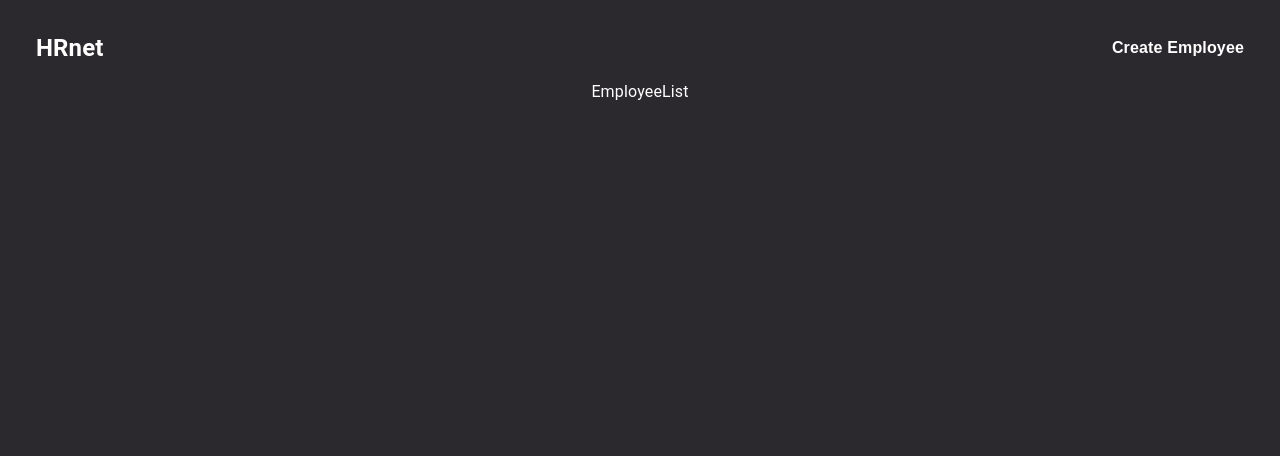
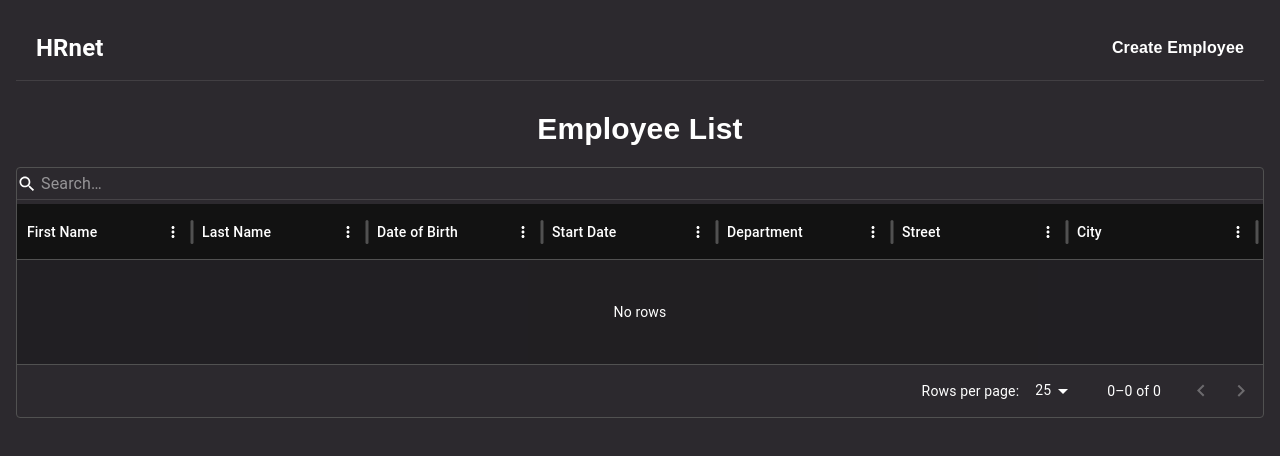
Before and after one commit to JordanB-Dev/HRnet, a React (Vite) app: page /employeelist in a window 1280 px wide. Shown: the top 456 px of the page. Built offline with nearby package versions, Linux system fonts and the light colour scheme.

Commit message:
Add Table Employee List

```diff
--- a/package.json
+++ b/package.json
@@ -14,6 +14,7 @@
     "@emotion/react": "^11.11.4",
     "@emotion/styled": "^11.11.5",
     "@mui/material": "^5.15.17",
+    "@mui/x-data-grid": "^7.4.0",
     "@mui/x-date-pickers": "^6.19.7",
     "@reduxjs/toolkit": "^2.2.4",
     "dayjs": "^1.11.11",
--- a/src/Layout/index.jsx
+++ b/src/Layout/index.jsx
@@ -4,7 +4,7 @@ const Header = () => {
   const location = useLocation()
   return (
     <>
-      <section className="sticky top-0 left-0 right-0 bg-background">
+      <section className="sticky top-0 left-0 z-50 border-b border-cardforeground/10 right-0 bg-background">
         <header className="container mx-auto px-5 flex justify-between py-4 items-center">
           <Link to="/">
             <span className="lg:text-2xl text-lg mr-auto py-2 font-bold md:z-auto z-[99999]">
--- a/src/components/Modal/index.jsx
+++ b/src/components/Modal/index.jsx
@@ -2,11 +2,11 @@ export default function Modal({ open, onClose, children, styleBox, styleBtn }) {
   return (
     <div
       onClick={onClose}
-      className={`fixed inset-0 flex justify-center items-center transition-colors ${open ? 'visible bg-black/10' : 'invisible'}`}
+      className={`fixed inset-0 flex justify-center items-center transition-colors ${open ? 'visible bg-black/10 z-50' : 'invisible'}`}
     >
       <div
         onClick={(e) => e.stopPropagation()}
-        className={`${styleBox}  rounded-xl shadow p-6 transition-all ${open ? 'scale-100 opacity-100' : 'scale-125 opacity-0'}`}
+        className={`${styleBox} rounded-xl shadow p-6 transition-all ${open ? 'scale-100 opacity-100' : 'scale-125 opacity-0'}`}
       >
         <button
           onClick={onClose}
--- a/src/pages/EmployeeList.jsx
+++ b/src/pages/EmployeeList.jsx
@@ -1,7 +1,46 @@
+import { useState } from 'react'
+import { useSelector } from 'react-redux'
+import { DataGrid, GridToolbarQuickFilter } from '@mui/x-data-grid'
+
 export default function EmployeeList() {
+  const employees = useSelector((state) => state.employees.employees)
+
+  const columns = [
+    { field: 'firstName', headerName: 'First Name', width: 175 },
+    { field: 'lastName', headerName: 'Last Name', width: 175 },
+    { field: 'dateOfBirth', headerName: 'Date of Birth', width: 175 },
+    { field: 'startDate', headerName: 'Start Date', width: 175 },
+    { field: 'department', headerName: 'Department', width: 175 },
+    { field: 'street', headerName: 'Street', width: 175 },
+    { field: 'city', headerName: 'City', width: 190 },
+    { field: 'state', headerName: 'State', width: 130 },
+    { field: 'zipCode', headerName: 'Zip Code', width: 175 },
+  ]
+
+  const [paginationModel, setPaginationModel] = useState({
+    pageSize: 25,
+    page: 0,
+  })
   return (
-    <section className="flex items-center justify-center m-auto">
-      EmployeeList
+    <section className="flex-col items-center justify-center m-auto md:mt-[30px] mt-[10px]">
+      <h1 className="flex items-center justify-center font-title font-bold text-2xl xl:text-3xl mb-5">
+        Employee List
+      </h1>
+
+      <DataGrid
+        rows={employees}
+        columns={columns}
+        paginationModel={paginationModel}
+        onPaginationModelChange={setPaginationModel}
+        slots={{ toolbar: GridToolbarQuickFilter }}
+        slotProps={{
+          toolbar: {
+            showQuickFilter: true,
+          },
+        }}
+        autoHeight
+        disableRowSelectionOnClick
+      />
     </section>
   )
 }
```
Also changed, not shown: 1 other file (tests, documents, lock files or other folders).
